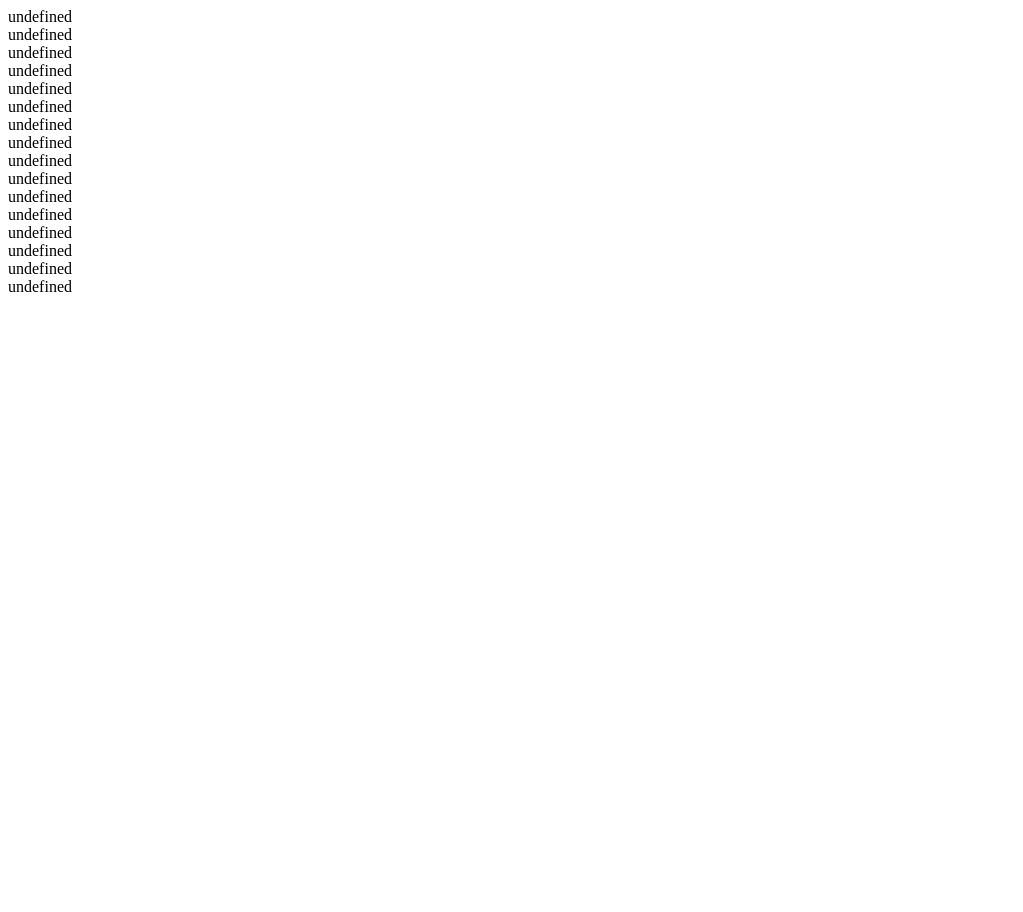
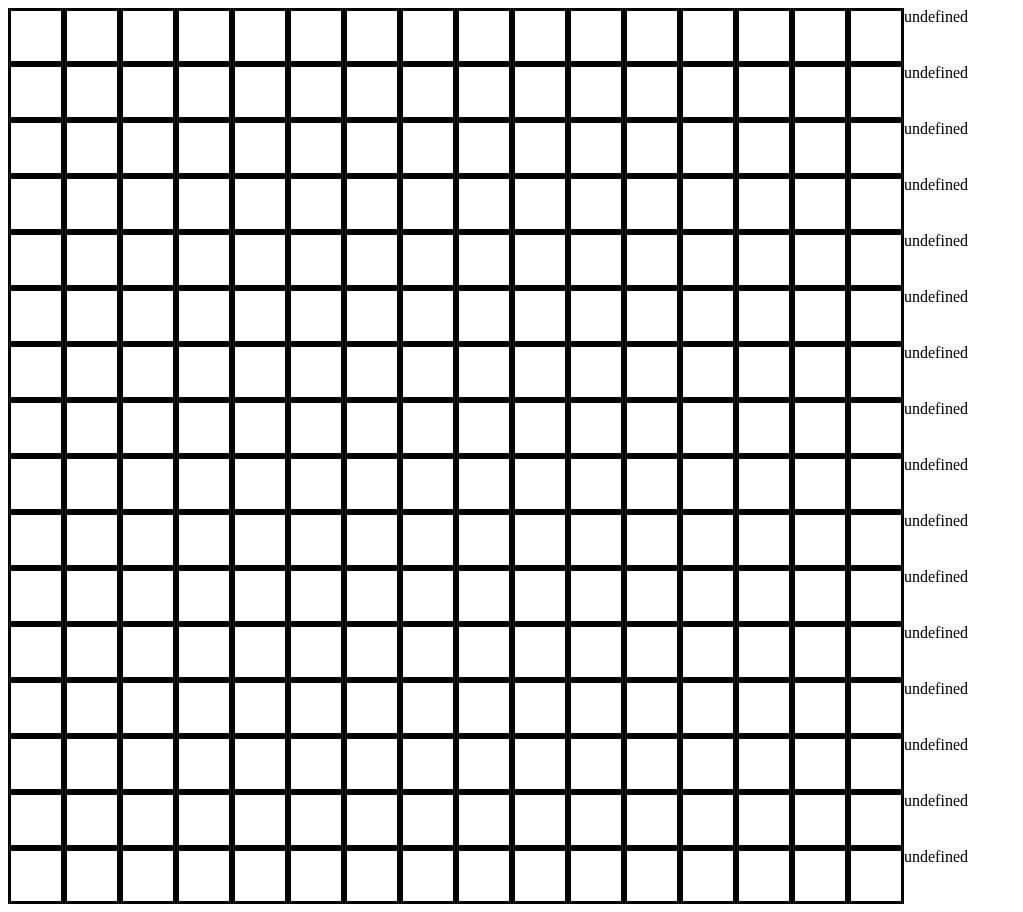
Before and after one commit to Lionelapex/Etch-to-sketch, a plain HTML site: page index.html in a window 1280 px wide. Shown: the whole page, without its empty margins (0-1023 px from the left). Before the commit the page ends 800 px from the top, so only its background shows below. Drawn offline with Linux system fonts and the light colour scheme.

Commit message:
displayed the grid

```diff
--- a/index.html
+++ b/index.html
@@ -7,22 +7,22 @@
     <link rel="stylesheet" href="style.css">
 </head>
 <body>
-    <div class="div_container1"></div>
-    <div class="div_container2"></div>
-    <div class="div_container3"></div>
-    <div class="div_container4"></div>
-    <div class="div_container5"></div>
-    <div class="div_container6"></div>
-    <div class="div_container7"></div>
-    <div class="div_container8"></div>
-    <div class="div_container9"></div>
-    <div class="div_container10"></div>
-    <div class="div_container11"></div>
-    <div class="div_container12"></div>
-    <div class="div_container13"></div>
-    <div class="div_container14"></div>
-    <div class="div_container15"></div>
-    <div class="div_container16"></div>
+    <div class="div_container1 row"></div>
+    <div class="div_container2 row"></div>
+    <div class="div_container3 row"></div>
+    <div class="div_container4 row"></div>
+    <div class="div_container5 row"></div>
+    <div class="div_container6 row"></div>
+    <div class="div_container7 row"></div>
+    <div class="div_container8 row"></div>
+    <div class="div_container9 row"></div>
+    <div class="div_container10 row"></div>
+    <div class="div_container11 row"></div>
+    <div class="div_container12 row"></div>
+    <div class="div_container13 row"></div>
+    <div class="div_container14 row"></div>
+    <div class="div_container15 row"></div>
+    <div class="div_container16 row"></div>
 
     <script src="script.js"></script>
 </body>
--- a/script.js
+++ b/script.js
@@ -47,6 +47,7 @@ main_container.append(div_container16)
 
 
 const divs = new Array(16)// creates a list called divs with the length of 16
+
 
 divs[0]=document.createElement('div')
 divs[1]=document.createElement('div')
--- a/style.css
+++ b/style.css
@@ -1,3 +1,12 @@
-.div_container{
+.row{
     display: flex;
+
 }
+body{
+    box-sizing: border-box;
+}
+.row>*{
+    border: solid black;
+    width: 50px;
+    height: 50px;
+}
```
